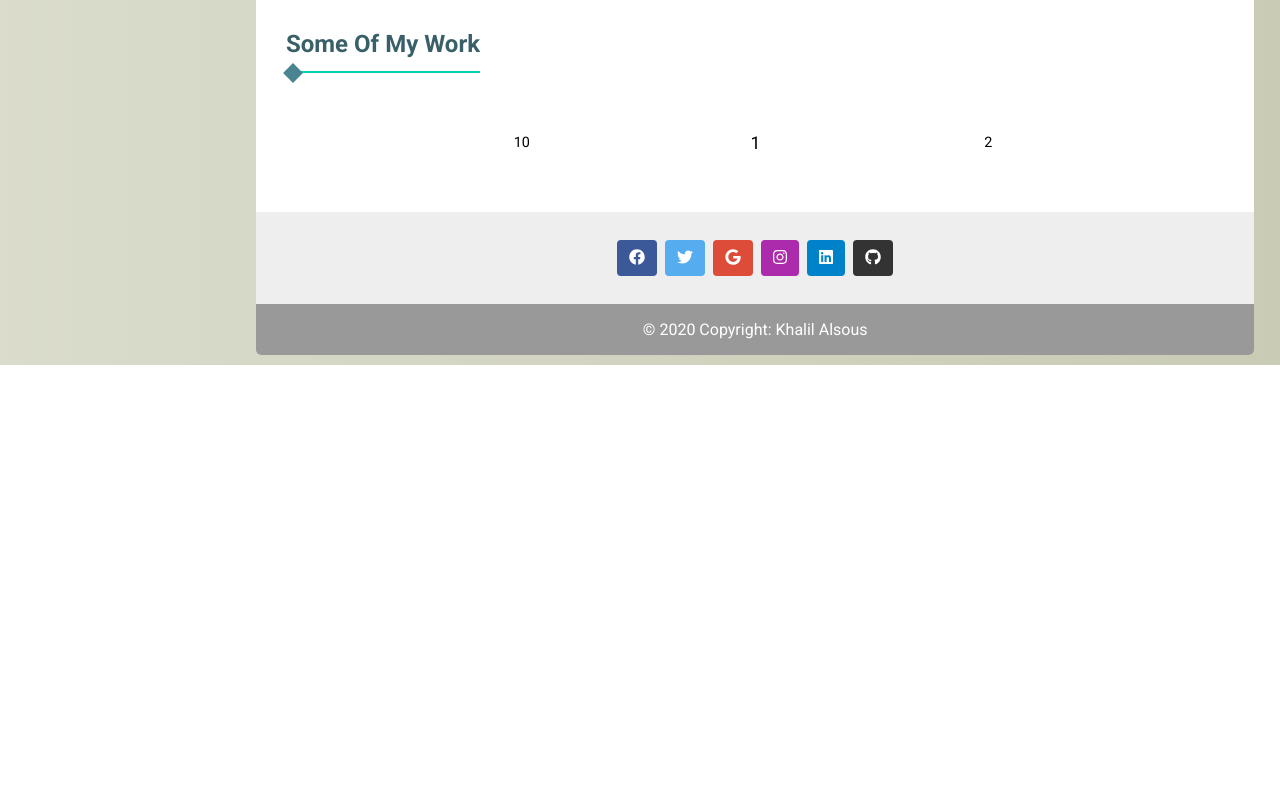
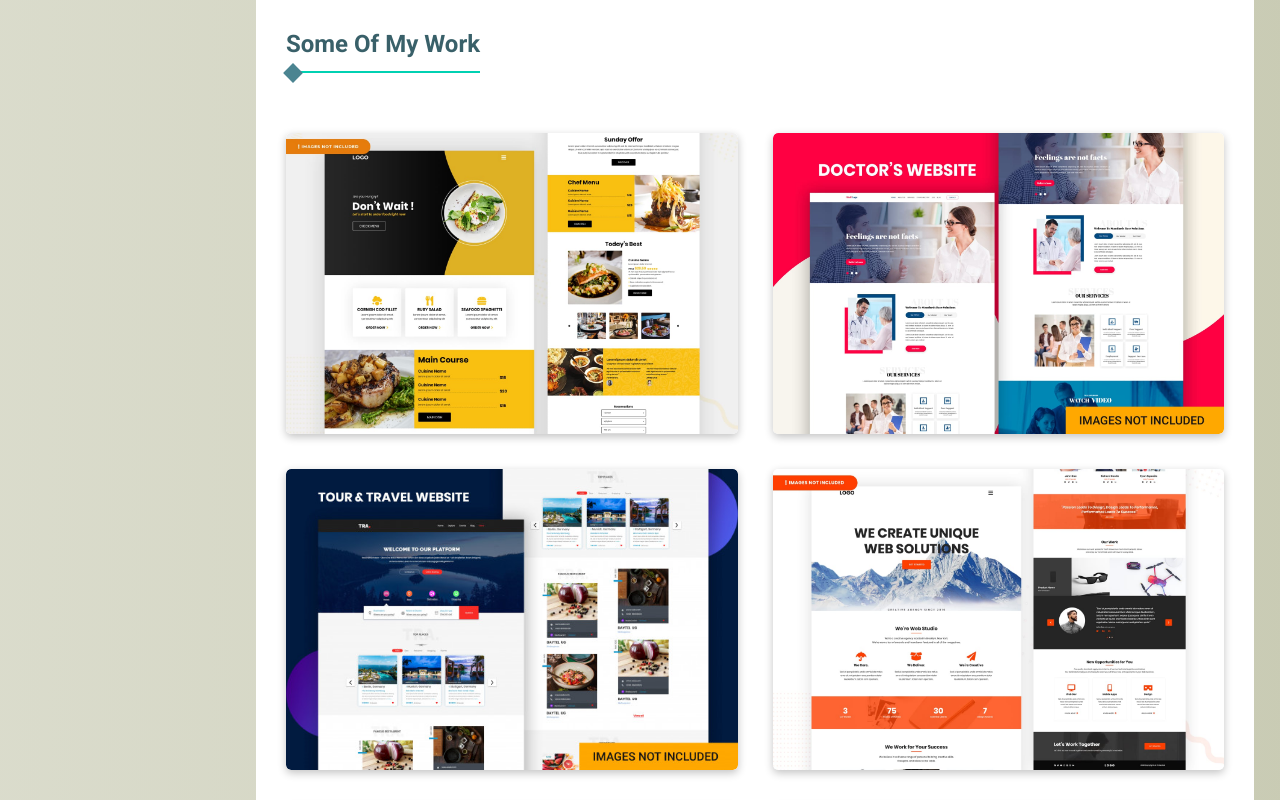
Before and after one commit to khalil-alsous/profile, a Vue app: page /portfolio in a window 1280 px wide. Shown: the part 840-1640 px from the top of the page. Before the commit the page ends 1205 px from the top, so only its background shows below. Built offline with nearby package versions, Linux system fonts and the light colour scheme.

Commit message:
edit portfolio

```diff
--- a/src/views/Portfolio.vue
+++ b/src/views/Portfolio.vue
@@ -16,8 +16,8 @@
       <div class="heading">
         <h2>Some Of My Work</h2>
       </div>
-      <!-- <carousel>
-        <slide class="slide">
+      <div class="projects-cont">
+        <div class="slide">
           <img src="../assets/p1.jpg" alt="" />
           <div class="details">
             <h3>Project One</h3>
@@ -26,8 +26,8 @@
               <a href="#">For More</a>
             </span>
           </div>
-        </slide>
-        <slide class="slide">
+        </div>
+        <div class="slide">
           <img src="../assets/p4.jpg" alt="" />
           <div class="details">
             <h3>Project One</h3>
@@ -36,8 +36,8 @@
               <a href="#">For More</a>
             </span>
           </div>
-        </slide>
-        <slide class="slide">
+        </div>
+        <div class="slide">
           <img src="../assets/p6.jpg" alt="" />
           <div class="details">
             <h3>Project One</h3>
@@ -46,8 +46,8 @@
               <a href="#">For More</a>
             </span>
           </div>
-        </slide>
-        <slide class="slide">
+        </div>
+        <div class="slide">
           <img src="../assets/p3.jpg" alt="" />
           <div class="details">
             <h3>Project One</h3>
@@ -56,18 +56,8 @@
               <a href="#">For More</a>
             </span>
           </div>
-        </slide>
-        <slide class="slide">
-          <img src="../assets/p7.jpg" alt="" />
-          <div class="details">
-            <h3>Project One</h3>
-            <span>
-              <p>joi bark</p>
-              <a href="#">For More</a>
-            </span>
         </div>
-        </slide>
-        <slide class="slide">
+        <div class="slide">
           <img src="../assets/p5.jpg" alt="" />
           <div class="details">
             <h3>Project One</h3>
@@ -76,8 +66,8 @@
               <a href="#">For More</a>
             </span>
           </div>
-        </slide>
-        <slide class="slide">
+        </div>
+        <div class="slide">
           <img src="../assets/p2.jpg" alt="" />
           <div class="details">
             <h3>Project One</h3>
@@ -86,36 +76,18 @@
               <a href="#">For More</a>
             </span>
           </div>
-        </slide>
-      </carousel> -->
-        <Carousel :itemsToShow="3.95" :wrapAround="true">
-    <Slide v-for="slide in 10" :key="slide">
-      <div class="carousel__item">{{ slide }}</div>
-    </Slide>
-
-    ...
-  </Carousel>
-
+        </div>
+      </div>
     </section>
-
     <!-- footer section -->
     <mainFooter></mainFooter>
   </div>
 </template>
 <script>
 import mainFooter from "../components/mainFooter.vue";
-// import { defineComponent } from 'vue'
-import { Carousel, Slide } from 'vue3-carousel';
-
-import 'vue3-carousel/dist/carousel.css';
-
 export default {
   components: {
     mainFooter,
-    Carousel,
-    Slide,
-    // Pagination,
-
   },
 };
 </script>
@@ -182,11 +154,16 @@ export default {
         }
       }
     }
+    .projects-cont {
+      display: grid;
+      grid-template-columns: repeat(auto-fill, minmax(300px, 1fr));
+      padding: 0 10px;
+      gap: 35px;
       .slide {
         position: relative;
         flex-basis: 40%;
         justify-content: space-between;
-      margin: 0 12px;
+        // margin: 0 12px;
         box-shadow: rgba(0, 0, 0, 0.24) 0px 3px 8px;
         border-radius: 5px;
         overflow: hidden;
@@ -194,6 +171,7 @@ export default {
           max-width: 100%;
           border-radius: 5px;
           transition: 0.5s;
+          margin-bottom: -4px;
         }
         .details {
           position: absolute;
@@ -207,9 +185,11 @@ export default {
           opacity: 0;
           transition: 0.5s;
           h3 {
-          font-size: 20px;
+            font-size: 18px;
             color: #fff;
             text-align: left;
+            font-weight: 500;
+            margin-bottom: 5px;
           }
           span {
             display: flex;
@@ -253,23 +233,5 @@ export default {
       }
     }
   }
-.carousel__slide > .carousel__item {
-  transform: scale(1);
-  opacity: 0.5;
-  transition: 0.5s;
 }
-.carousel__slide--visible > .carousel__item {
-  opacity: 1;
-  transform: rotateY(0);
-}
-.carousel__slide--next > .carousel__item {
-  transform: scale(0.9) translate(-10px);
-}
-.carousel__slide--prev > .carousel__item {
-  transform: scale(0.9) translate(10px);
-}
-.carousel__slide--active > .carousel__item {
-  transform: scale(1.1);
-}
-
 </style>
```
Lines whose indentation alone changed are shown as unchanged.
